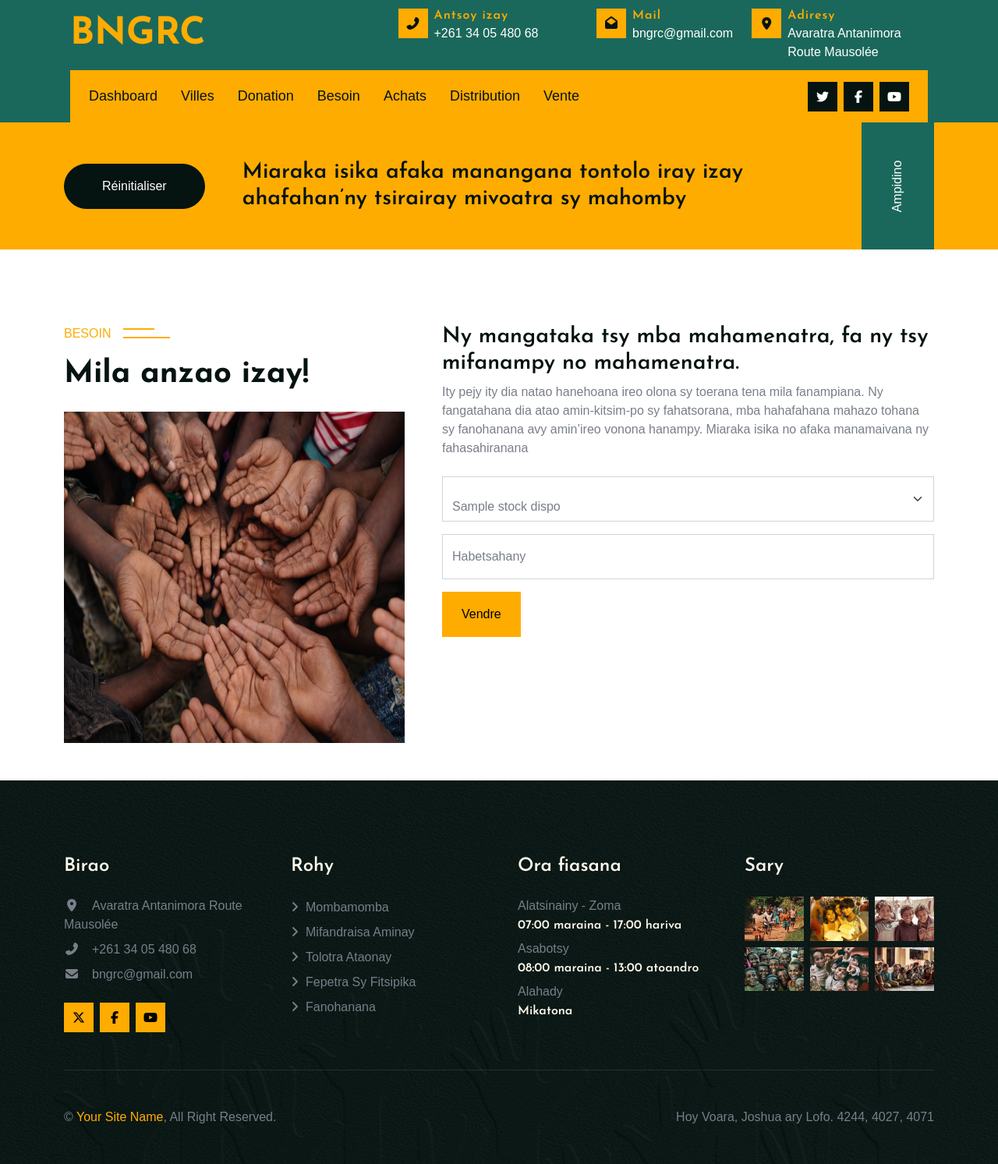
After one commit to Voaraf/BNGRC_4027_4071_4244, a PHP site: template app/views/vente.php in a window 1280 px wide. The commit adds this page. Shown: the whole page at 78% size. Run offline with PHP 8.4, Linux system fonts and the light colour scheme; the template is opened without the code that fills it: most values are stand-ins (such as "Sample title", 1, 10 or a date in 2020); some libraries are stand-ins or nearby versions.

Commit message:
vente page

```diff
--- a/app/config/routes.php
+++ b/app/config/routes.php
@@ -15,6 +15,8 @@ require_once __DIR__ . '/../repositories/DistributionRepository.php';
 require_once __DIR__ . '/../repositories/StockageRepository.php';
 require_once __DIR__ . '/../repositories/AchatsRepository.php';
 require_once __DIR__ . '/../controllers/ResetController.php';
+require_once __DIR__ . '/../controllers/VenteController.php';
+require_once __DIR__ . '/../repositories/VenteRepository.php';
 
 Flight::route('GET /', ['LoginController', 'showLogin']);
 Flight::route('POST /login', ['LoginController', 'postLogin']);
@@ -39,3 +41,5 @@ Flight::route('GET /insererDistribution', ['DistributionController', 'showInsere
 Flight::route('POST /traitementinsererDistribution', ['DistributionController', 'insererDistribution']);
 
 Flight::route('GET /reset', ['ResetController', 'resetDatabase']);
+
+Flight::route('GET /vente', ['VenteController', 'showVente']);
--- a/app/views/header.php
+++ b/app/views/header.php
@@ -98,6 +98,7 @@
                         <a href="/insererBesoin" class="nav-item nav-link <?= is_active('/insererBesoin', $current_page) ?>">Besoin</a>
                         <a href="/achats" class="nav-item nav-link <?= is_active('/achats', $current_page) ?>">Achats</a>
                         <a href="/insererDistribution" class="nav-item nav-link <?= is_active('/insererDistribution', $current_page) ?>">Distribution</a>
+                        <a href="/vente" class="nav-item nav-link <?= is_active('/vente', $current_page) ?>">Vente</a>
                     </div>
                     <div class="d-none d-lg-flex ms-auto">
                         <a class="btn btn-square btn-dark ms-2" href="https://x.com/BngrcMada"><i class="fab fa-twitter"></i></a>
--- /dev/null
+++ b/app/views/vente.php
@@ -0,0 +1,52 @@
+<?php
+require_once __DIR__ . '/header.php';
+?>
+    <div class="container-fluid py-5">
+        <div class="container">
+            <div class="row g-5">
+                <div class="col-lg-5 wow fadeIn" data-wow-delay="0.1s">
+                    <p class="section-title bg-white text-start text-primary pe-3">Besoin</p>
+                    <h1 class="display-6 mb-4 wow fadeIn" data-wow-delay="0.2s">Mila anzao izay!
+                    </h1>
+                    <img class="w-100"
+                        src="assets/img/donn.png"
+                        style="height: 425px; border:0;" allowfullscreen="" aria-hidden="false"
+                        tabindex="0"></img>
+                </div>
+                <div class="col-lg-7 wow fadeIn" data-wow-delay="0.3s">
+                   <h3>Ny mangataka tsy mba mahamenatra, fa ny tsy mifanampy no mahamenatra.</h3>
+                    <p class="mb-4">Ity pejy ity dia natao hanehoana ireo olona sy toerana tena mila fanampiana.
+                        Ny fangatahana dia atao amin-kitsim-po sy fahatsorana,
+                        mba hahafahana mahazo tohana sy fanohanana avy amin’ireo vonona hanampy.
+                        Miaraka isika no afaka manamaivana ny fahasahiranana
+                    </p>
+                    <form action="/traitementinsererBesoin" method="post">
+                        <div class="row g-3">
+                            <div class="col-md-17">
+                                <div class="form-floating">
+                                   <select name="ville" class="form-select">
+                                        <?php foreach($stockDispo as $s) { ?>
+                                            <option value="<?= $s['nom_besoin'] ?>"><?= $s['nom_besoin'] ?></option>
+                                        <?php } ?>
+                                    </select>
+                                </div>
+                            </div>
+                            <div class="col-12">
+                                <div class="form-floating">
+                                    <input type="number" class="form-control" id="quantite" name="quantite" placeholder="Subject" max="<?= $s['total_quantite'] ?>">
+                                    <label for="quantite">Habetsahany</label>
+                                </div>
+                            </div>
+                            <div class="col-12">
+                                <button class="btn btn-primary py-3 px-4" type="submit">Vendre</button>
+                            </div>
+                        </div>
+                    </form>
+                </div>
+            </div>
+        </div>
+    </div>
+
+<?php
+require_once __DIR__ . '/footer.php';
+?>
--- a/database/vue.sql
+++ b/database/vue.sql
@@ -40,7 +40,7 @@ GROUP BY nom_besoin;
 
 CREATE OR REPLACE VIEW v_verifierSiStockDispo AS
 SELECT
-    s.nom_besoin
+    s.nom_besoin, s.total_quantite
 FROM v_stockage s
 LEFT JOIN BNGRC_besoin b ON s.nom_besoin = b.besoin
 WHERE b.besoin IS NULL;
```
Also changed, not shown: app/controllers/VenteController.php (+13 -0 lines), app/repositories/VenteRepository.php (added, +15 -0 lines).
